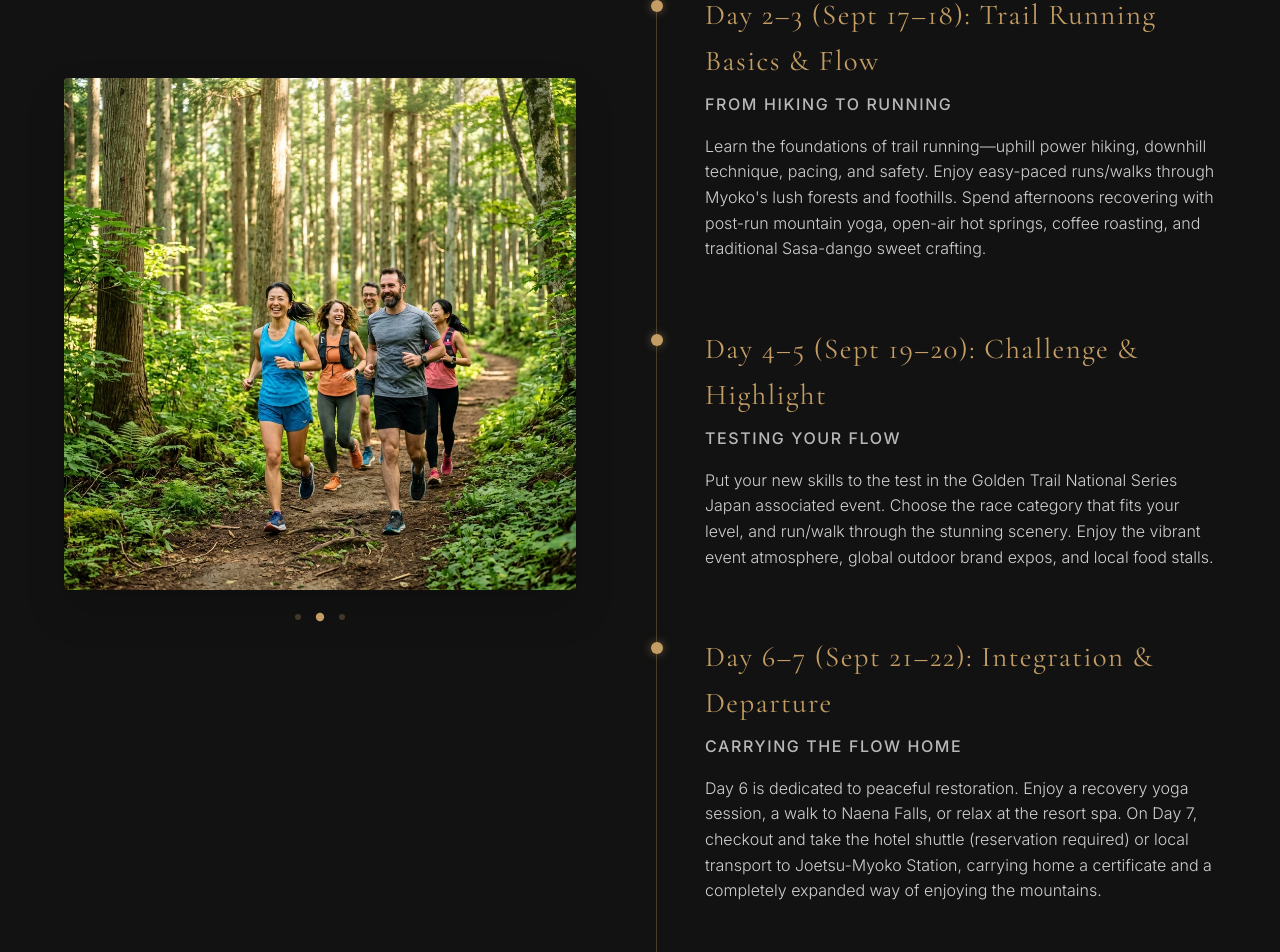
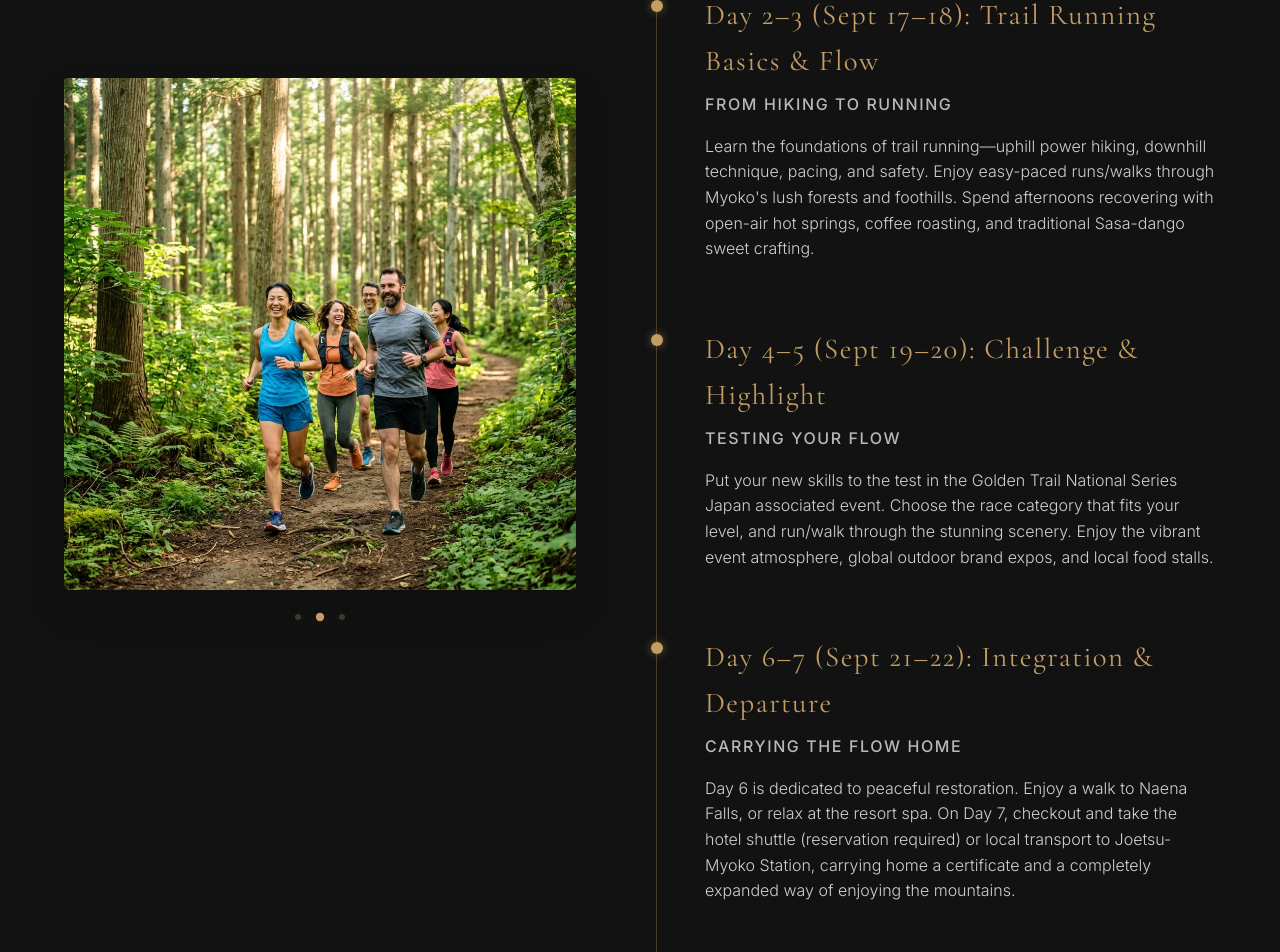
Before and after one commit to masudayasuhisa/touch-the-sky-japan, a Next.js app: page /myoko/02 in a window 1280 px wide. Shown: the part 2180-3132 px from the top of the page. Built offline with nearby package versions, Linux system fonts and the light colour scheme.

Commit message:
Remove mountain yoga references and update cultural experiences section copy to specify customized programs based on group conditions

```diff
--- a/app/myoko/02/page.jsx
+++ b/app/myoko/02/page.jsx
@@ -165,7 +165,7 @@ export default function TrailRunningApp() {
               <div className="timeline-item animate-up" style={{transitionDelay: '0.4s'}}>
                 <h3>Day 2–3 (Sept 17–18): Trail Running Basics & Flow</h3>
                 <h4>From Hiking to Running</h4>
-                <p>Learn the foundations of trail running—uphill power hiking, downhill technique, pacing, and safety. Enjoy easy-paced runs/walks through Myoko's lush forests and foothills. Spend afternoons recovering with post-run mountain yoga, open-air hot springs, coffee roasting, and traditional Sasa-dango sweet crafting.</p>
+                <p>Learn the foundations of trail running—uphill power hiking, downhill technique, pacing, and safety. Enjoy easy-paced runs/walks through Myoko's lush forests and foothills. Spend afternoons recovering with open-air hot springs, coffee roasting, and traditional Sasa-dango sweet crafting.</p>
               </div>
               <div className="timeline-item animate-up" style={{transitionDelay: '0.5s'}}>
                 <h3>Day 4–5 (Sept 19–20): Challenge & Highlight</h3>
@@ -175,7 +175,7 @@ export default function TrailRunningApp() {
               <div className="timeline-item animate-up" style={{transitionDelay: '0.6s'}}>
                 <h3>Day 6–7 (Sept 21–22): Integration & Departure</h3>
                 <h4>Carrying the Flow Home</h4>
-                <p>Day 6 is dedicated to peaceful restoration. Enjoy a recovery yoga session, a walk to Naena Falls, or relax at the resort spa. On Day 7, checkout and take the hotel shuttle (reservation required) or local transport to Joetsu-Myoko Station, carrying home a certificate and a completely expanded way of enjoying the mountains.</p>
+                <p>Day 6 is dedicated to peaceful restoration. Enjoy a walk to Naena Falls, or relax at the resort spa. On Day 7, checkout and take the hotel shuttle (reservation required) or local transport to Joetsu-Myoko Station, carrying home a certificate and a completely expanded way of enjoying the mountains.</p>
               </div>
             </div>
           </div>
@@ -238,9 +238,6 @@ export default function TrailRunningApp() {
                 <strong>Diverse Mountain Trails:</strong> Run and walk the scenic paths of <strong>Sasagamine Plateau</strong>, the calming woods of <strong>Okazawa Forest</strong>, or the historic ridges of <strong>Mt. Myoko</strong> (exact routes are custom-tailored daily based on weather and trail conditions).
               </li>
               <li>
-                <strong>Mountain & Recovery Yoga:</strong> Integrated pre-run stretching and post-run recovery yoga sessions to release muscle tension, improve lung capacity, and realign your body.
-              </li>
-              <li>
                 <strong>Course Strategy:</strong> Group orientation and course maps to prepare you for the unique elevation profile of the Golden Trail National Series race.
               </li>
             </ul>
@@ -248,7 +245,7 @@ export default function TrailRunningApp() {
           <div className="activity-card animate-up" style={{transitionDelay: '0.3s'}}>
             <div className="activity-badge">Gastronomy & Culture</div>
             <h3>Local Craft & Recovery</h3>
-            <p className="activity-sub">Recharge your body and mind through authentic Japanese culture.</p>
+            <p className="activity-sub">Recharge your body and mind through authentic Japanese culture. (We will customize and select the activities from the menu below based on participants' physical conditions and group preferences.)</p>
             <ul className="activity-list">
               <li>
                 <strong>Soba Buckwheat Noodle Craft:</strong> A private workshop with a local chef to knead and cut your own recovery noodles.
@@ -297,7 +294,6 @@ export default function TrailRunningApp() {
               <li>2-Day Guided Training Camp with English-speaking local coach</li>
               <li>6 Nights Premium Accommodations at APA Hotel & Resort Joetsu Myoko</li>
               <li>Welcome Dinner included on Day 1</li>
-              <li>Post-run recovery yoga sessions</li>
               <li>Local English-speaking coordinator support during stay</li>
               <li>Guided cultural activities (Soba making, coffee roasting, Sasa-dango craft)</li>
               <li>Official training materials and course maps</li>
```
